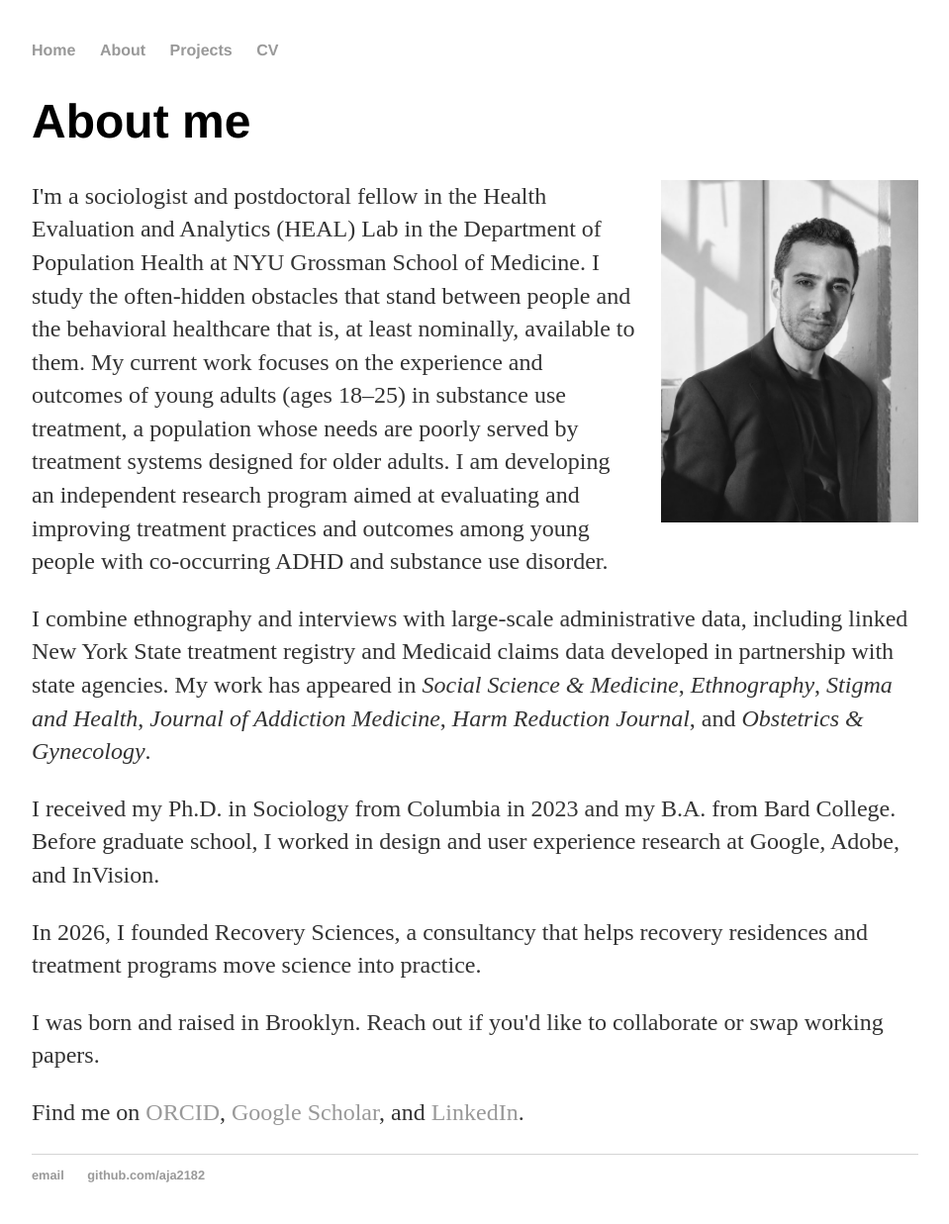
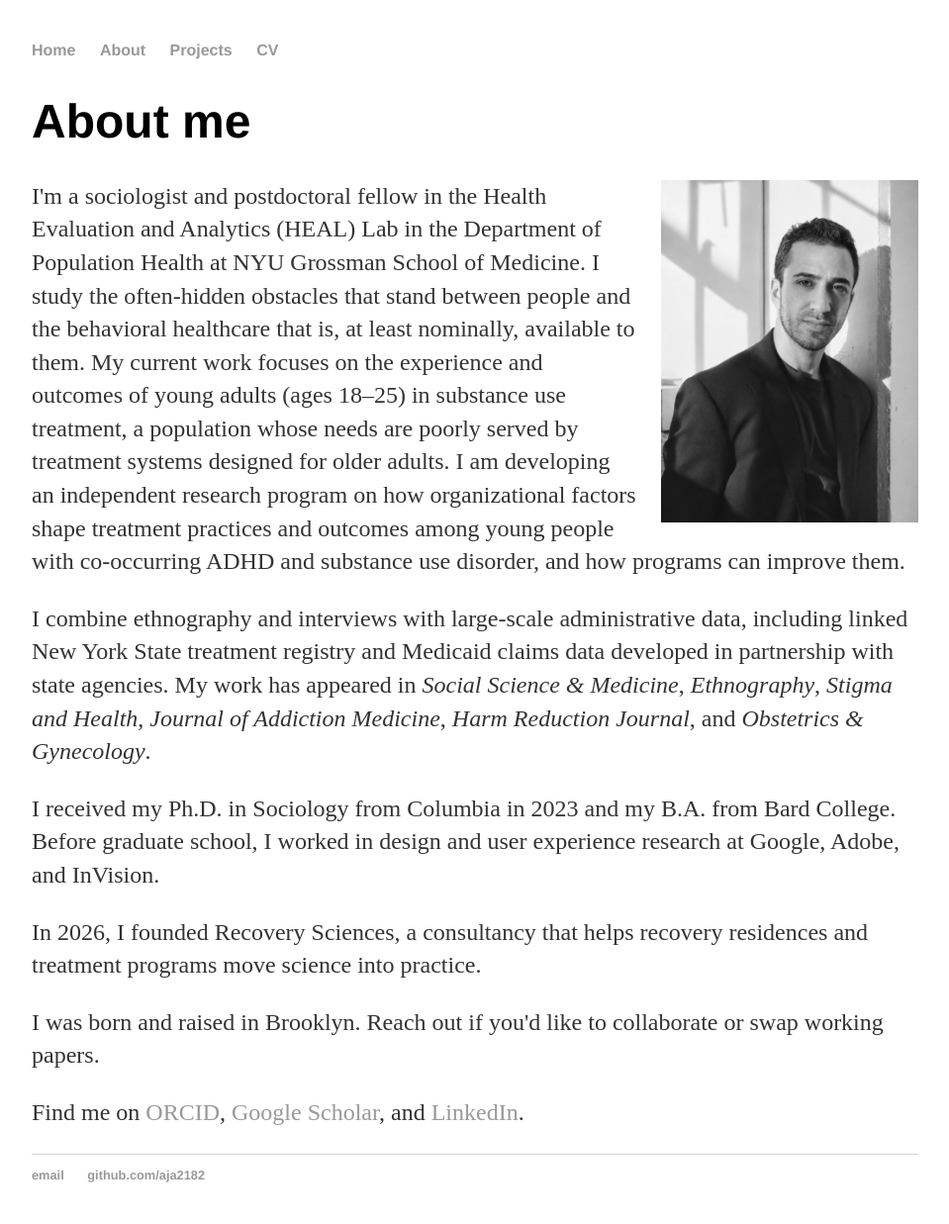
Before and after one commit to aja2182/aja2182.github.io, a Jekyll site: the page built from about/index.html, in a window 1280 px wide. Shown: the whole page at 99% size, without its empty margins (160-1119 px from the left). Built offline with Jekyll 4.4.1, drawn with Linux system fonts in a browser that asks for light colours.

Commit message:
Emphasize organizational factors in research program sentence
Co-Authored-By: Claude Opus 5.5 <noreply@anthropic.com>
Claude-Session: https://claude.ai/code/session_01UBGUuVKp8RBC6Hia74W8jU

```diff
--- a/about/index.html
+++ b/about/index.html
@@ -8,7 +8,7 @@ description: Josh Aleksanyan is a sociologist and postdoctoral fellow at NYU Gro
 
 <img src="/about/josh-aleksanyan.jpg" alt="Portrait of Josh Aleksanyan" class="portrait">
 
-<p>I'm a sociologist and postdoctoral fellow in the Health Evaluation and Analytics (HEAL) Lab in the Department of Population Health at NYU Grossman School of Medicine. I study the often-hidden obstacles that stand between people and the behavioral healthcare that is, at least nominally, available to them. My current work focuses on the experience and outcomes of young adults (ages 18&ndash;25) in substance use treatment, a population whose needs are poorly served by treatment systems designed for older adults. I am developing an independent research program aimed at evaluating and improving treatment practices and outcomes among young people with co-occurring ADHD and substance use disorder.</p>
+<p>I'm a sociologist and postdoctoral fellow in the Health Evaluation and Analytics (HEAL) Lab in the Department of Population Health at NYU Grossman School of Medicine. I study the often-hidden obstacles that stand between people and the behavioral healthcare that is, at least nominally, available to them. My current work focuses on the experience and outcomes of young adults (ages 18&ndash;25) in substance use treatment, a population whose needs are poorly served by treatment systems designed for older adults. I am developing an independent research program on how organizational factors shape treatment practices and outcomes among young people with co-occurring ADHD and substance use disorder, and how programs can improve them.</p>
 
 <p>I combine ethnography and interviews with large-scale administrative data, including linked New York State treatment registry and Medicaid claims data developed in partnership with state agencies. My work has appeared in <i>Social Science &amp; Medicine</i>, <i>Ethnography</i>, <i>Stigma and Health</i>, <i>Journal of Addiction Medicine</i>, <i>Harm Reduction Journal</i>, and <i>Obstetrics &amp; Gynecology</i>.</p>
 
```
